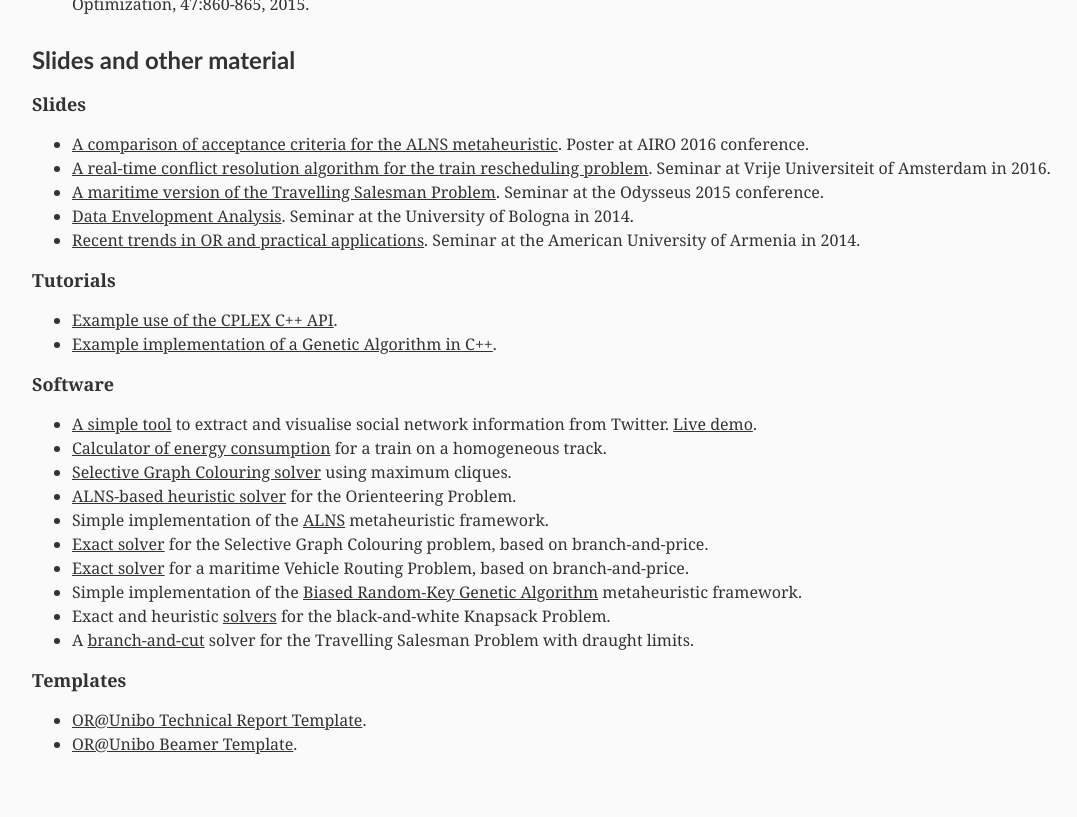
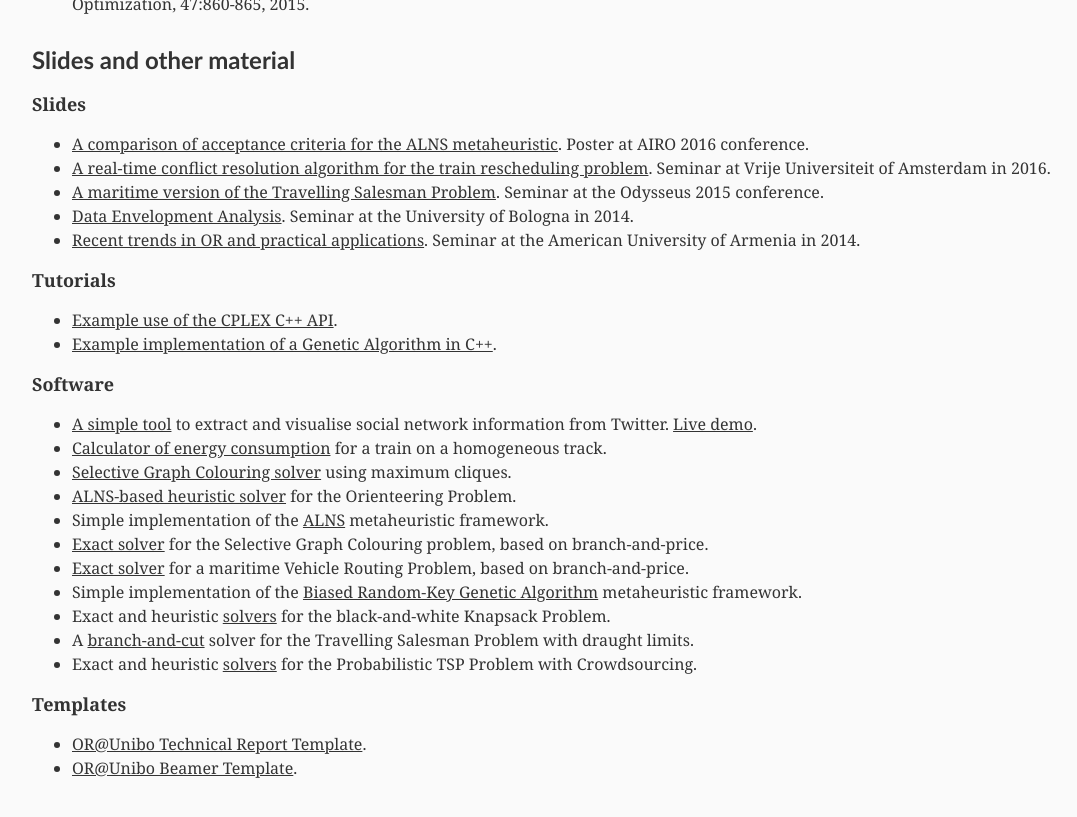
Before and after one commit to alberto-santini/alberto-santini.github.io, a Jekyll site: the page built from index.html, in a window 1280 px wide and 900 px high, scrolled down 1080 px. Shown: the top 817 px of the window, without its empty margins (88-1165 px from the left). Built offline with Jekyll 4.4.1, drawn with Linux system fonts in a browser that asks for light colours.

Commit message:
Updated cv and software list

```diff
--- a/_posts/2016-01-01-main.html
+++ b/_posts/2016-01-01-main.html
@@ -117,6 +117,7 @@
       <li>Simple implementation of the <a href="https://github.com/alberto-santini/biased-random-key-ga" title="biased-random-key-ga">Biased Random-Key Genetic Algorithm</a> metaheuristic framework.</li>
       <li>Exact and heuristic <a href="https://github.com/alberto-santini/fast-bwkp" title="fast-bwkp">solvers</a> for the black-and-white Knapsack Problem.</li>
       <li>A <a href="https://github.com/alberto-santini/tsppddl" title="tsppddl">branch-and-cut</a> solver for the Travelling Salesman Problem with draught limits.</li>
+      <li>Exact and heuristic <a href="https://github.com/alberto-santini/ptspc" title="ptspc">solvers</a> for the Probabilistic TSP Problem with Crowdsourcing.</li>
     </ul>
   </div>
 
```
Also changed, not shown: 1 other file.
